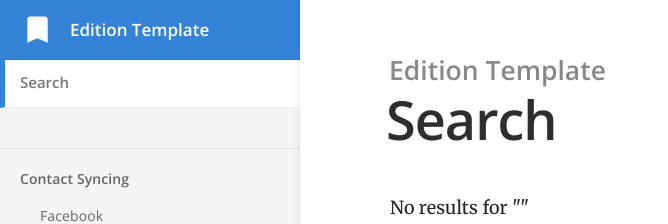
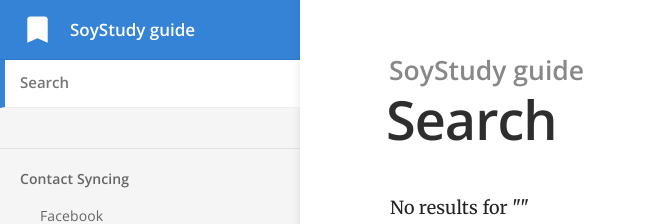
Before and after one commit to SoyStudy/SoyStudy.github.io, a Jekyll site: the page built from search.html, in a window 1280 px wide. Shown: the top 224 px of the page, without its empty margins (0-668 px from the left). Built offline with Jekyll 4.4.1, drawn with Linux system fonts in a browser that asks for light colours.

Commit message:
Update _config.yml

```diff
--- a/_config.yml
+++ b/_config.yml
@@ -1,7 +1,7 @@
 # ----
 # Site
 
-title: Edition Template
+title: SoyStudy guide
 url: "https://long-pig.cloudvent.net"
 baseurl:
 google_analytics_key:
@@ -15,7 +15,7 @@ author:
   email:
   twitter: # twitter username without the @ symbol
 social:
-  name: Edition Template
+  name: SoyStudy guide
   links:
     - https://github.com/CloudCannon/edition-jekyll-template
 
```
